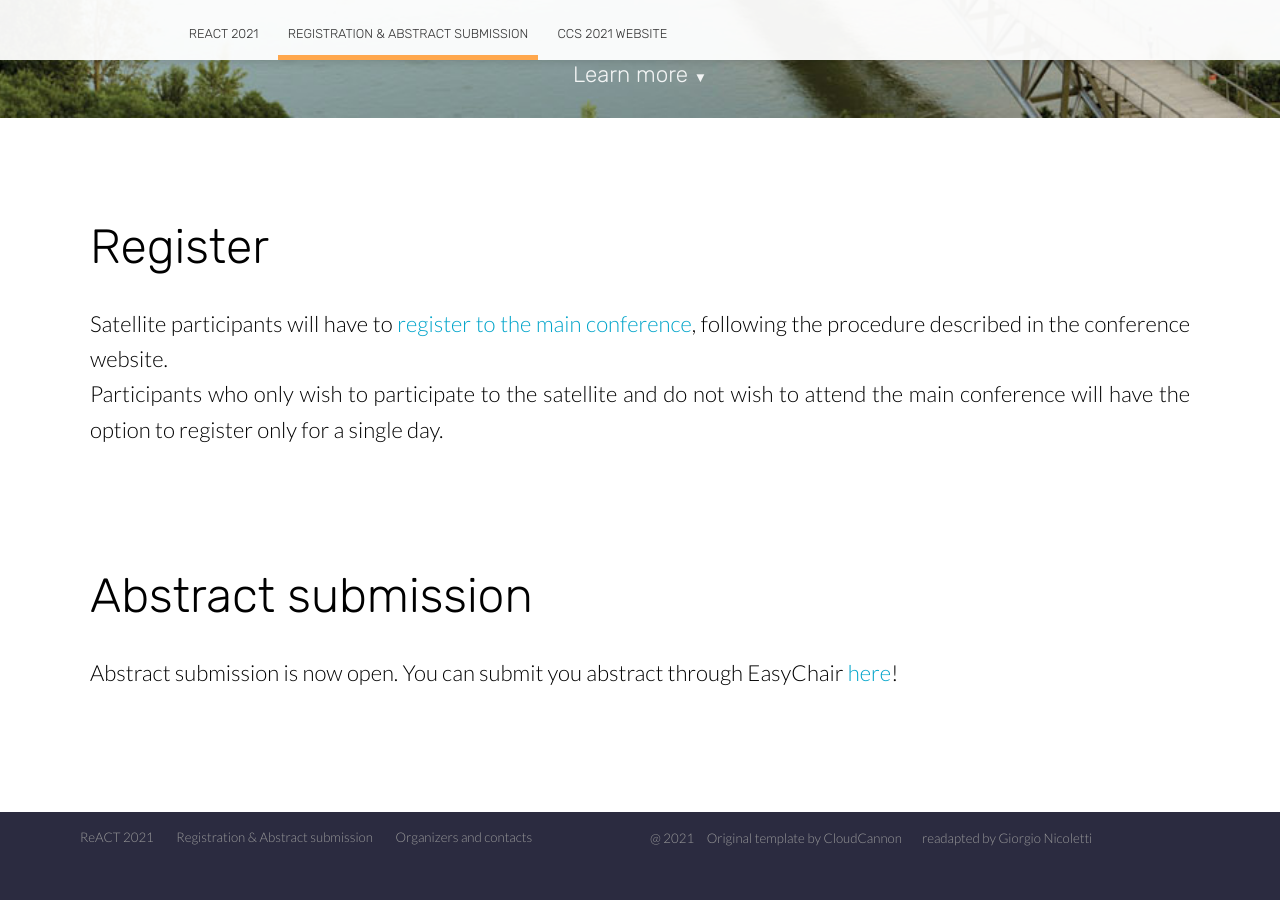
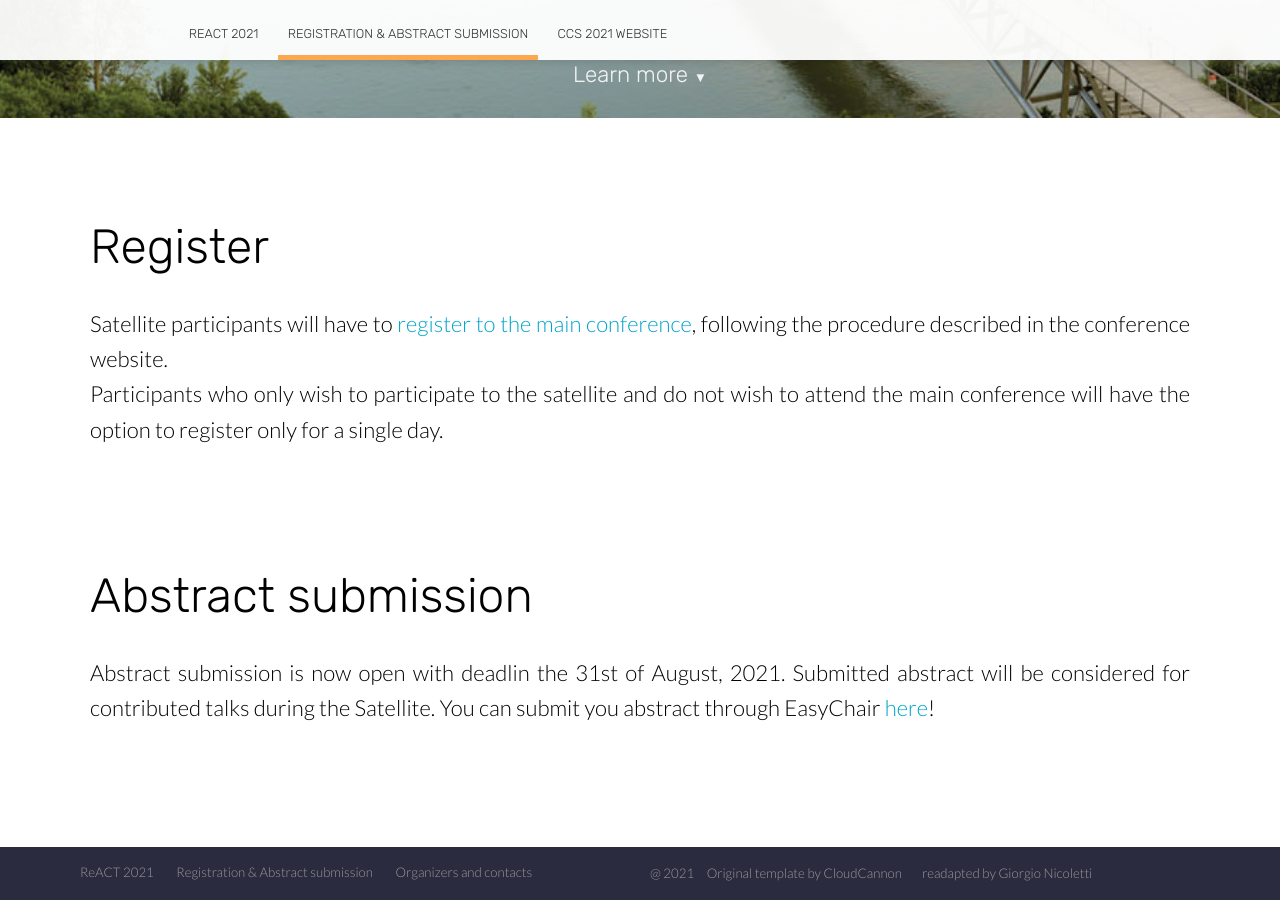
Before and after one commit to liphlab/REACT2021, a Jekyll site: the page built from registration.html, in a window 1280 px wide and 900 px high, scrolled down 782 px. Built offline with Jekyll 4.4.1, drawn with Linux system fonts in a browser that asks for light colours; nearby versions of some CDN libraries; before the commit the page ends 1647 px from its top, so only the background shows below that.

Commit message:
Updated abstract

```diff
--- a/registration.html
+++ b/registration.html
@@ -29,7 +29,7 @@ image: /images/centre-congres.jpg
 		<div class="container flex">
 			<div class="text" style = "text-align: justify;text-justify: inter-word;">
 				<h2 class="editable">Abstract submission</h2>
-				<p>Abstract submission is now open. You can submit you abstract through EasyChair <a href="https://easychair.org/conferences/?conf=react2021">here</a>!<br>
+				<p>Abstract submission is now open with deadlin the 31st of August, 2021. Submitted abstract will be considered for contributed talks during the Satellite. You can submit you abstract through EasyChair <a href="https://easychair.org/conferences/?conf=react2021">here</a>!<br>
 				<p></p>
 			</div>
 		</div>
```
